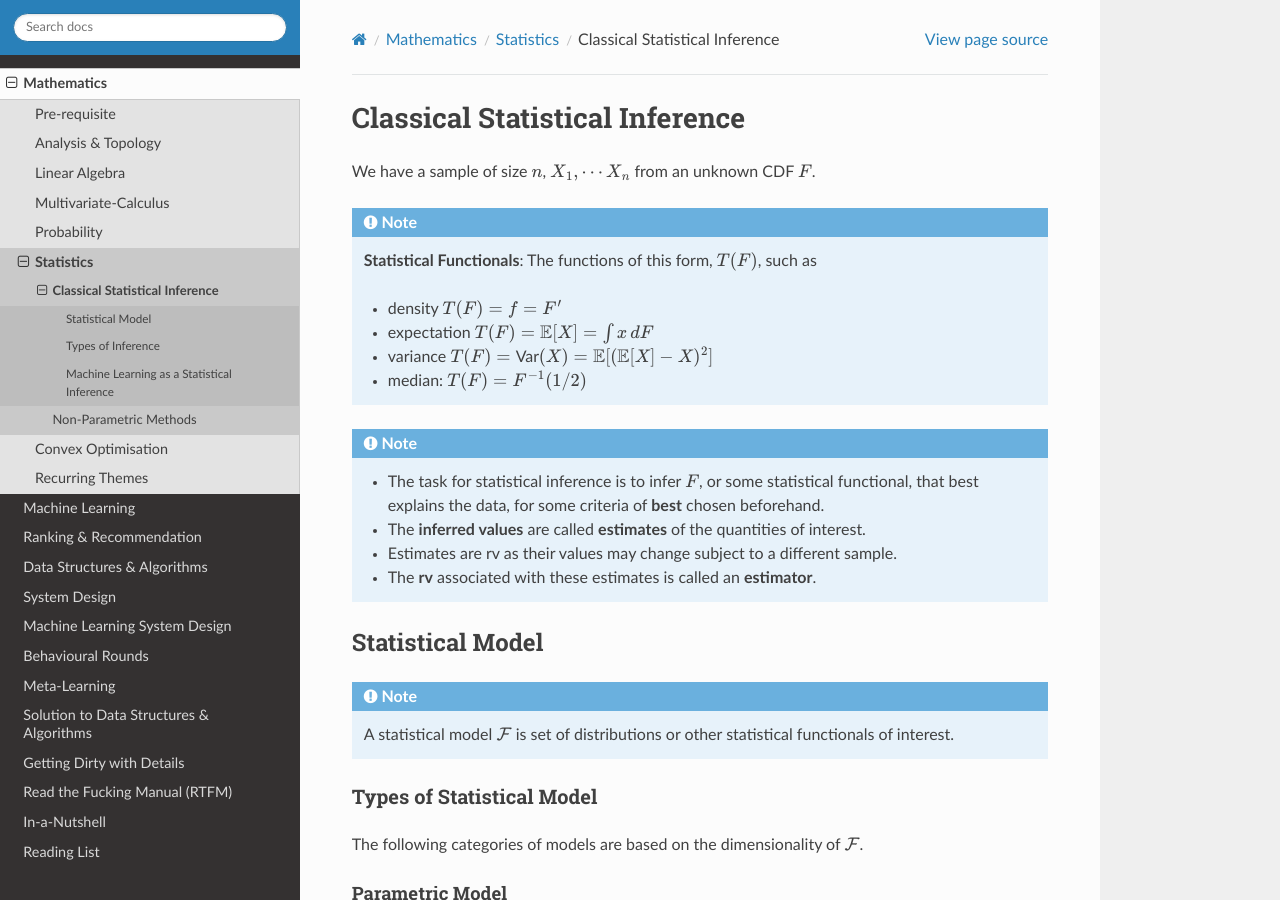
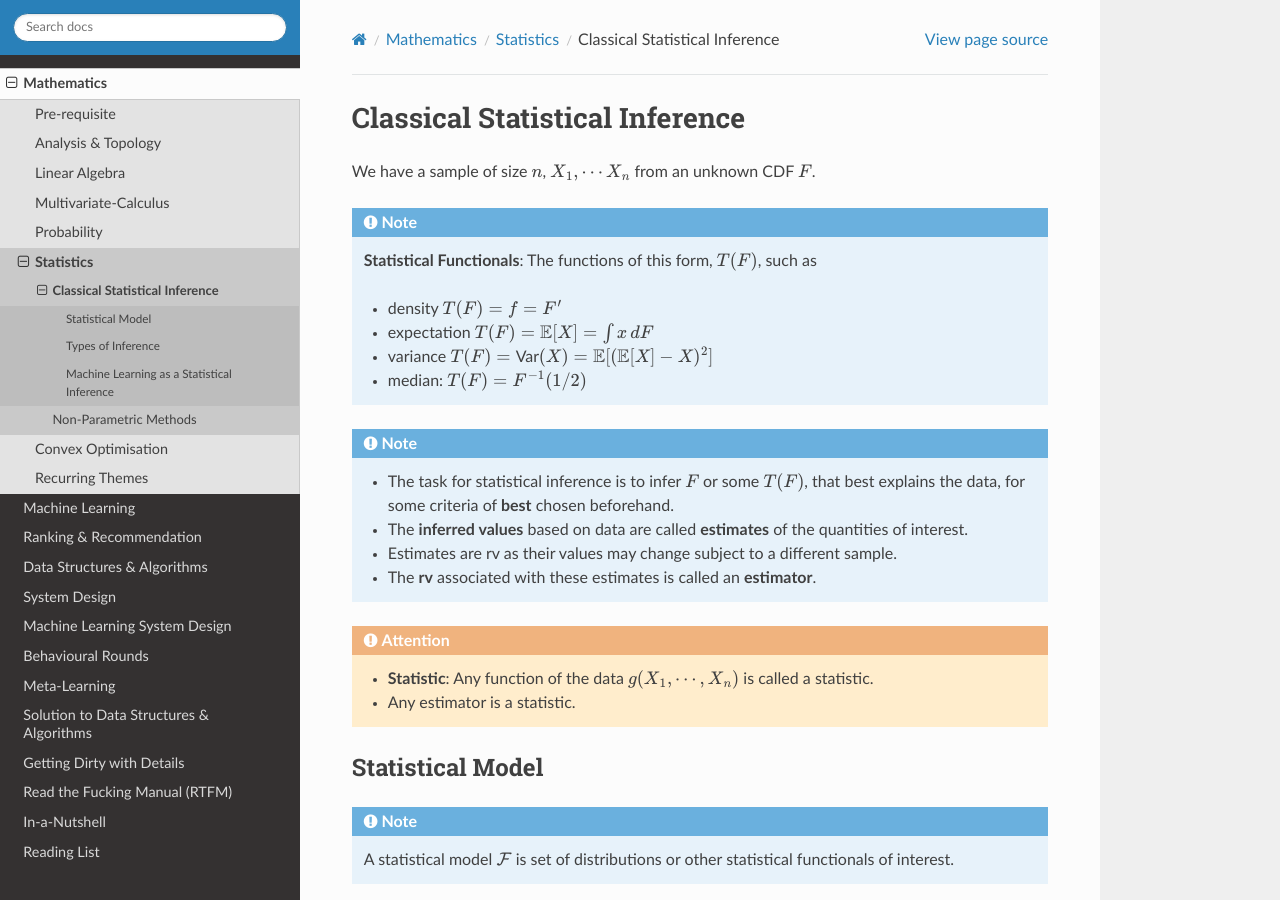
Before and after one commit to uselesstechjunks/leetcode, a Sphinx documentation site: the page built from docs/source/math/stat/inference.rst, in a window 1280 px wide and 900 px high. Built offline with Sphinx 7.4.7 and the Read the Docs theme 2.0.0, drawn with Linux system fonts in a browser that asks for light colours.

Commit message:
Update inference.rst

```diff
--- a/docs/source/math/stat/inference.rst
+++ b/docs/source/math/stat/inference.rst
@@ -12,10 +12,14 @@ We have a sample of size :math:`n`, :math:`X_1,\cdots X_n` from an unknown CDF :
 	* median: :math:`T(F)=F^{-1}(1/2)`
 
 .. note::
-	* The task for statistical inference is to infer :math:`F`, or some statistical functional, that best explains the data, for some criteria of **best** chosen beforehand.
-	* The **inferred values** are called **estimates** of the quantities of interest.
+	* The task for statistical inference is to infer :math:`F` or some :math:`T(F)`, that best explains the data, for some criteria of **best** chosen beforehand.
+	* The **inferred values** based on data are called **estimates** of the quantities of interest.
 	* Estimates are rv as their values may change subject to a different sample.
 	* The **rv** associated with these estimates is called an **estimator**.
+
+.. attention::
+	* **Statistic**: Any function of the data :math:`g(X_1,\cdots,X_n)` is called a statistic.
+	* Any estimator is a statistic.
 
 ******************************************************************************************
 Statistical Model
```
